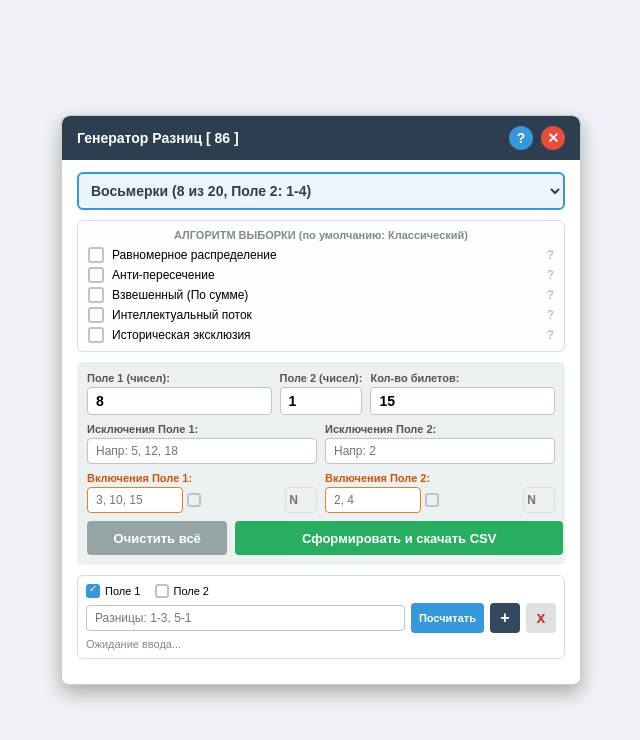
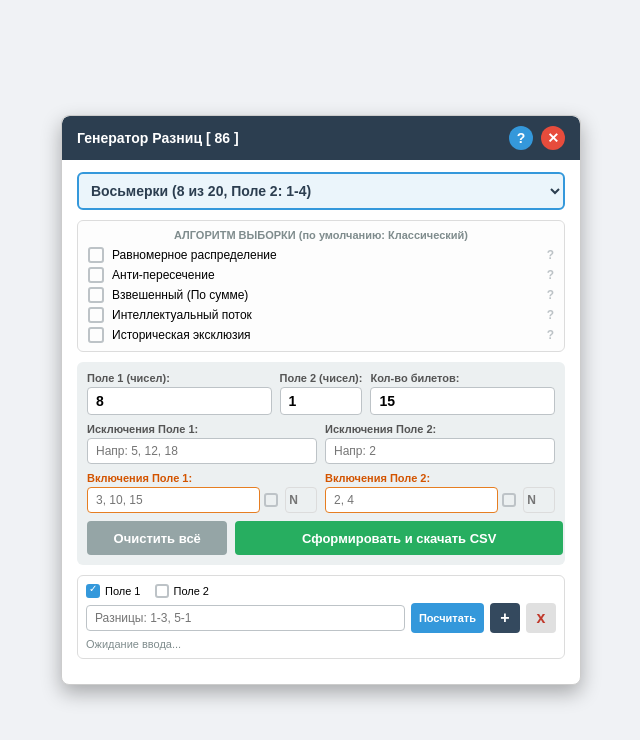
Before and after one commit to vilsonv050/lotto-calc, a plain HTML site: page Scripts/Разницы.html in a window 1280 px wide. Shown: the whole page, without its empty margins (319-959 px from the left). Drawn offline with Linux system fonts and the light colour scheme.

Commit message:
Update Разницы.html

```diff
--- a/Scripts/Разницы.html
+++ b/Scripts/Разницы.html
@@ -66,7 +66,7 @@
 
         .inc-row { display: flex; gap: 4px; align-items: center; }
         .inc-input { flex: 1; }
-        .inc-rand-check { flex-shrink: 0; }
+        .inc-rand-check { flex-shrink: 0; flex-grow: 0; width: auto; }
         .inc-rand-check .checkmark { width: 14px; height: 14px; margin-right: 3px; }
         .inc-rand-check input:checked ~ .checkmark::after { font-size: 10px; top: -3px; left: 1px; }
         .inc-rand-count { width: 32px !important; text-align: center; font-size: 12px !important; padding: 5px 2px !important; flex-shrink: 0; font-weight: bold !important; }
```
